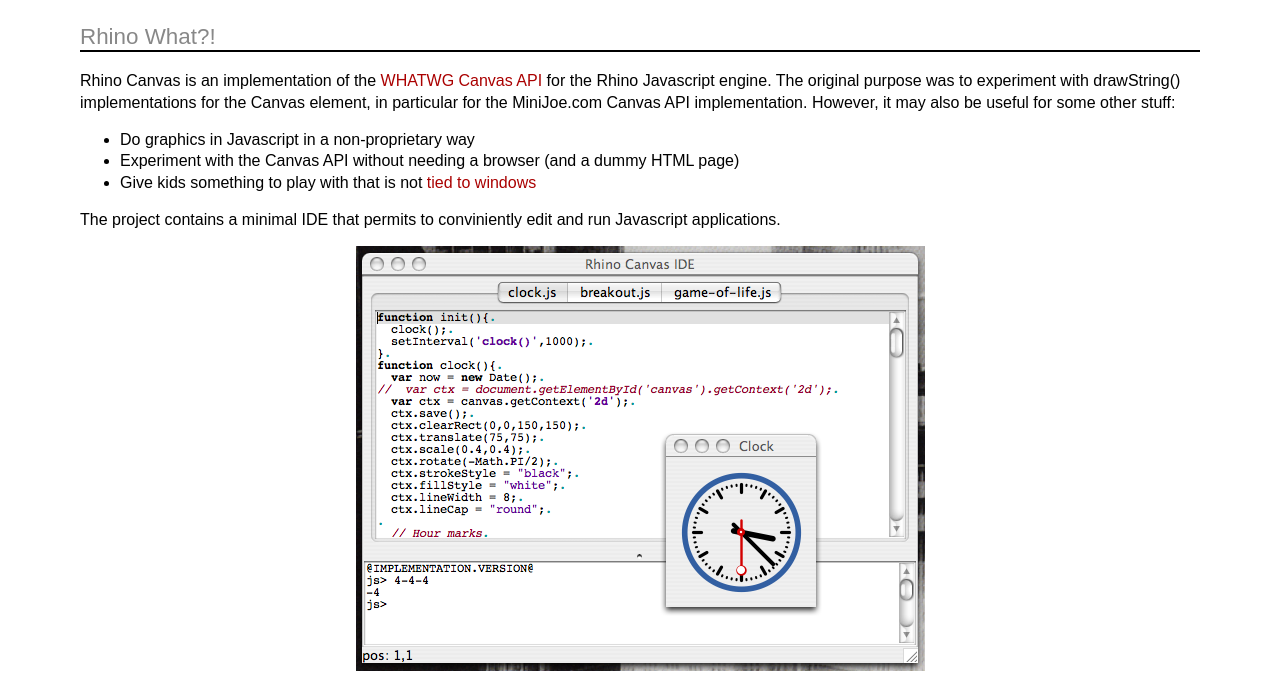
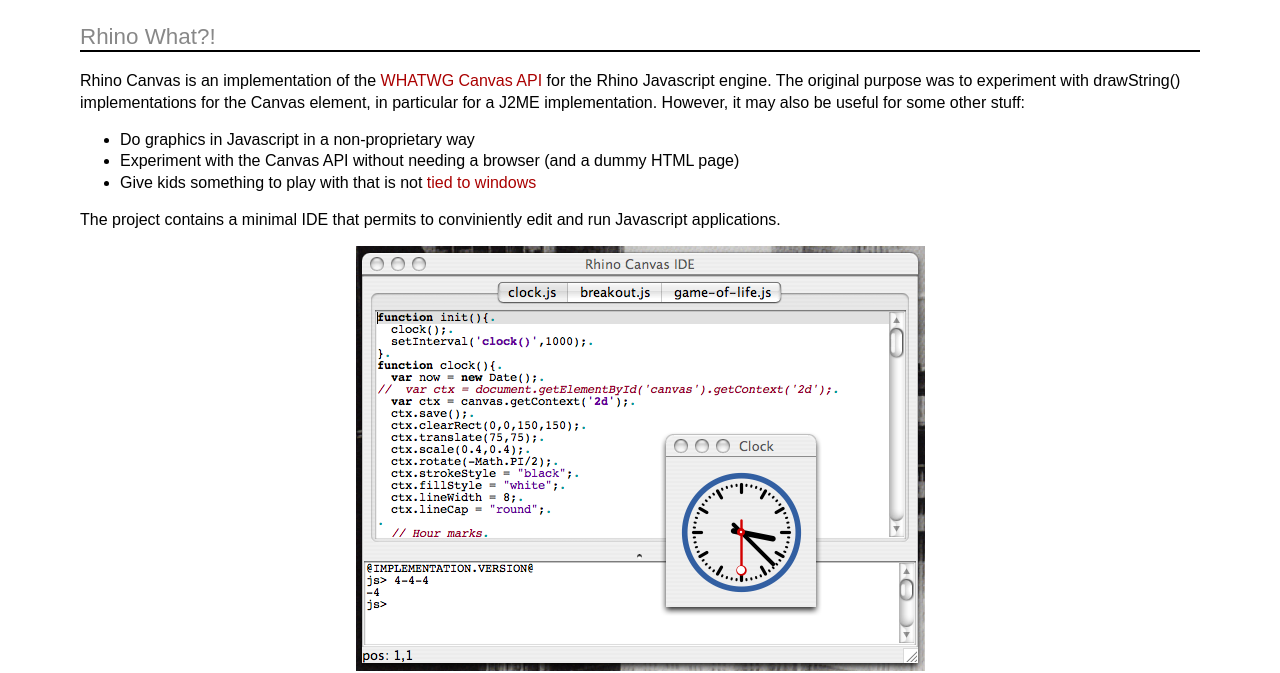
Before and after one commit to lehni/rhino-canvas, a plain HTML site: page index.html in a window 1280 px wide. Shown: the part 150-823 px from the top of the page. Drawn offline with Linux system fonts and the light colour scheme.

Commit message:
small html changes

```diff
--- a/index.html
+++ b/index.html
@@ -15,8 +15,8 @@
 <p>Rhino Canvas is an implementation of the
 <a href="http://www.whatwg.org/specs/web-apps/current-work/#canvas">WHATWG
 Canvas API</a> for the Rhino Javascript engine. The original purpose was to experiment
-with drawString() implementations for the Canvas element, in particular for the MiniJoe.com
-Canvas API implementation. However, it may also be useful for some other stuff:</p>
+with drawString() implementations for the Canvas element, in particular for <!-- MiniJoe.com
+--> a J2ME implementation. However, it may also be useful for some other stuff:</p>
 
 <ul>
 <li>Do graphics in Javascript in a non-proprietary way</li>
@@ -70,7 +70,7 @@ page</a>.</p>
 </ul>
 
 <h2>Imprint</h2>
-<p>(C) 2006 Dr. Stefan Haustein, Rolandstr. 27, 46045 Oberhausen, Germany</p>
+<p><small>(c) 2006 <a href="http://stefan-haustein.com" style="color: #000;">Dr. Stefan Haustein</a>, Rolandstr. 27, 46045 Oberhausen, Germany</small></p>
 
 
 
```
